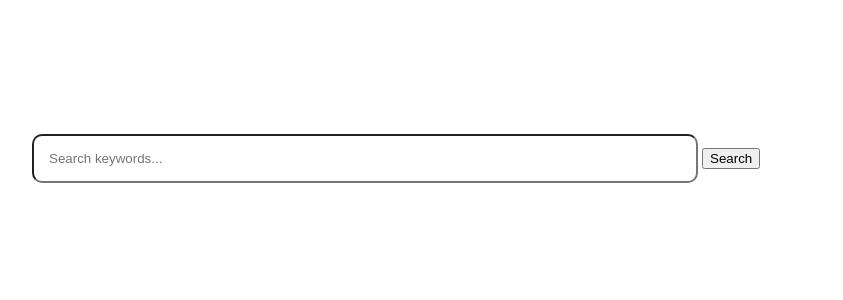
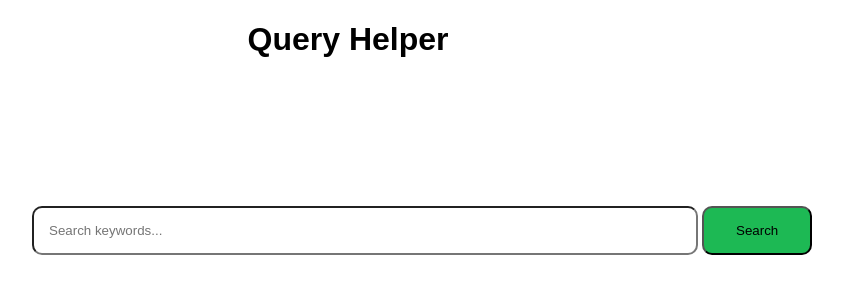
Before and after one commit to thaneesh-babu/IAmProfessor, a PHP site: page / in a window 1280 px wide. Shown: the top 300 px of the page, without its empty margins (292-1135 px from the left). Run offline with PHP 8.4, Linux system fonts and the light colour scheme.

Commit message:
styled index.html and added header1

```diff
--- a/index.html
+++ b/index.html
@@ -7,12 +7,14 @@
   <link rel="stylesheet" href="indexStyles.css">
 </head>
 <body>
-    <script src="main.js"></script>
-    <input id="searchbar" type="text" name="search" placeholder="Search keywords...">
-    <button onclick="getKeyword()"> Search </button>
+    <h1>Query Helper</h1>
 
 
+    <input id="searchbar" type="text" name="search" placeholder="Search keywords...">
+    <button onclick="getKeyword()" id="button"> Search </button>
 
+
+    <script src="main.js"></script>
 </body>
 
 </html>
--- a/indexStyles.css
+++ b/indexStyles.css
@@ -3,6 +3,14 @@
     margin-top: 10%;
     padding: 15px;
     border-radius: 10px;
+}
+
+#button {
+    background-color: #1DB954;
+    padding: 15px 32px;
+    text-align: center;
+    border-radius: 10px;
+
 }
 
 input[type=text] {
@@ -13,3 +21,8 @@ input[type=text] {
   font-size:  1.5em;
   margin-left: 90px;
  }
+
+ h1 {
+     text-align: center;
+     font-family: Arial, Helvetica, sans-serif;
+ }
```
